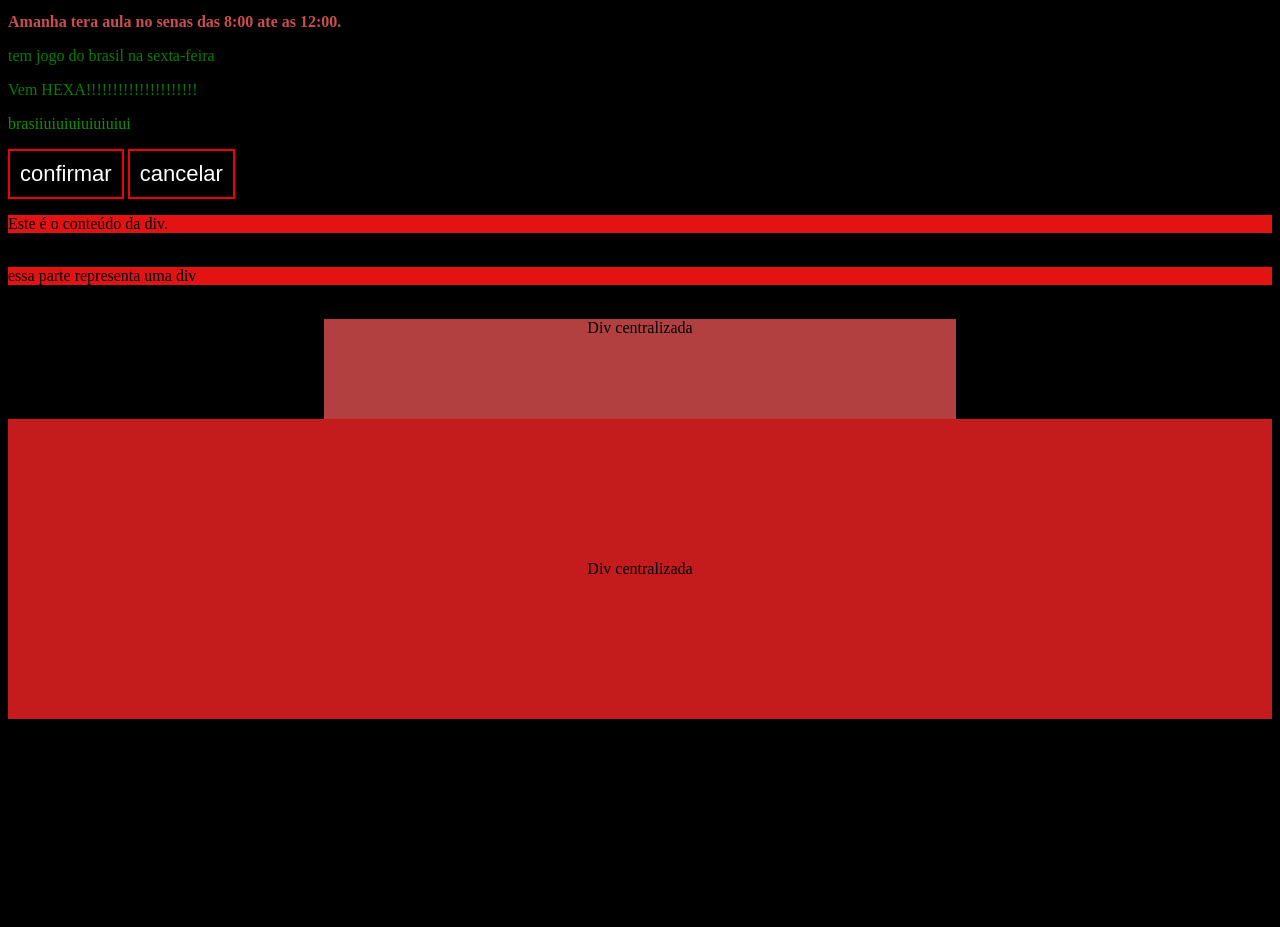
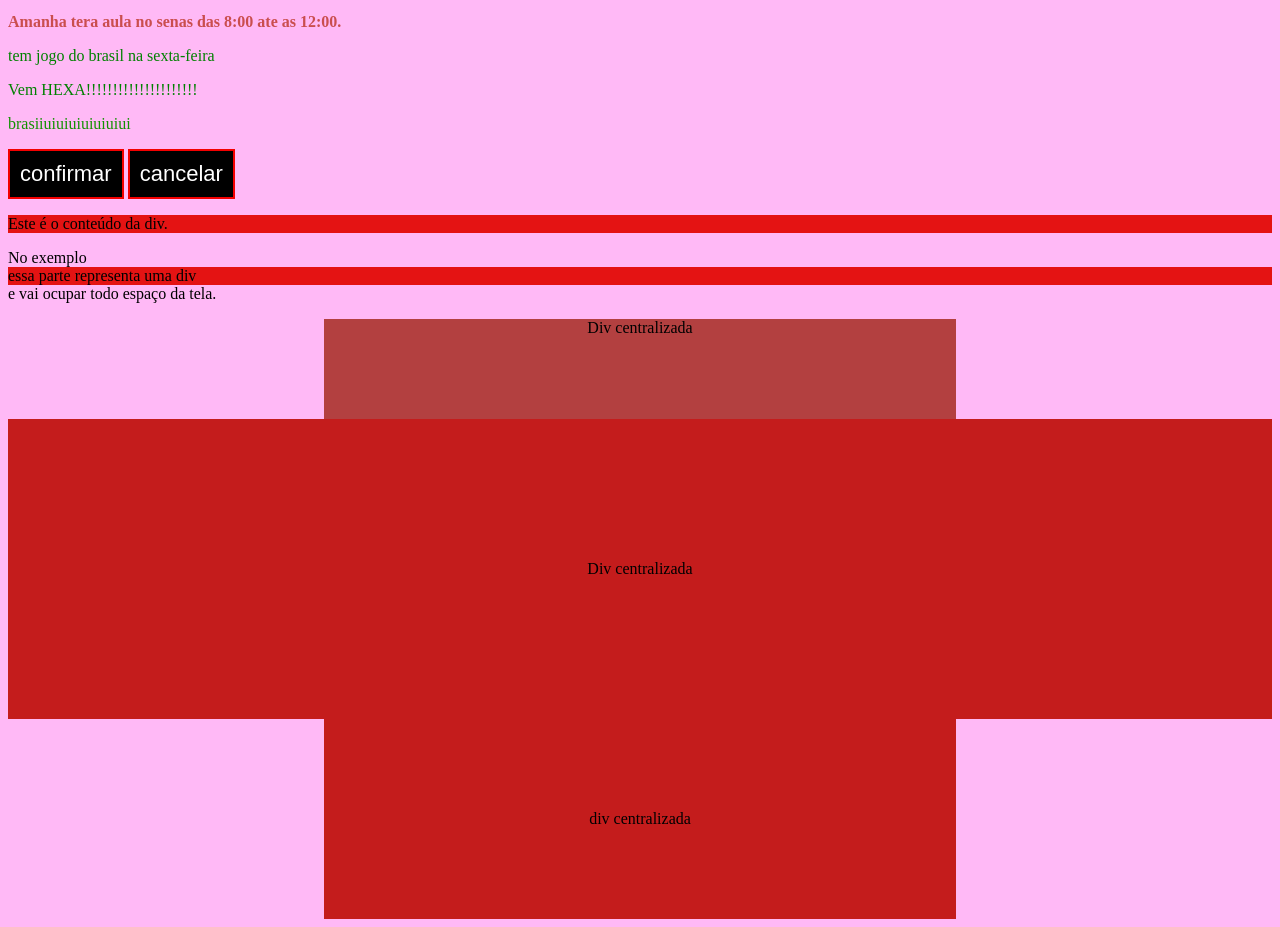
Before and after one commit to ANakesia28/missao87, a plain HTML site: page index.html in a window 1280 px wide. Shown: the part 147-1074 px from the top of the page. Before the commit the page ends 916 px from the top, so only its background shows below. Drawn offline with Linux system fonts and the light colour scheme; files that its build step writes are made by us from their sources.

Commit message:
Update style.css

```diff
--- a/style.css
+++ b/style.css
@@ -33,7 +33,7 @@
 }
 
 body{
-    background-color: rgb(0, 0, 0);
+    background-color: rgb(255, 185, 246);
 }
 
 .ativo{
@@ -65,4 +65,18 @@
     place-items: center;
     height: 300px;
     background-color: #c41c1c;
+    margin-right: auto;
+    margin-left: auto;
+
 }
+
+.centro3{
+    display: flex;
+    justify-content: center;
+    align-items: center;
+    width: 50%;
+    height: 200px;
+    margin-left: auto;
+    margin-right: auto;
+    background-color: #c41c1c;
+}
```
